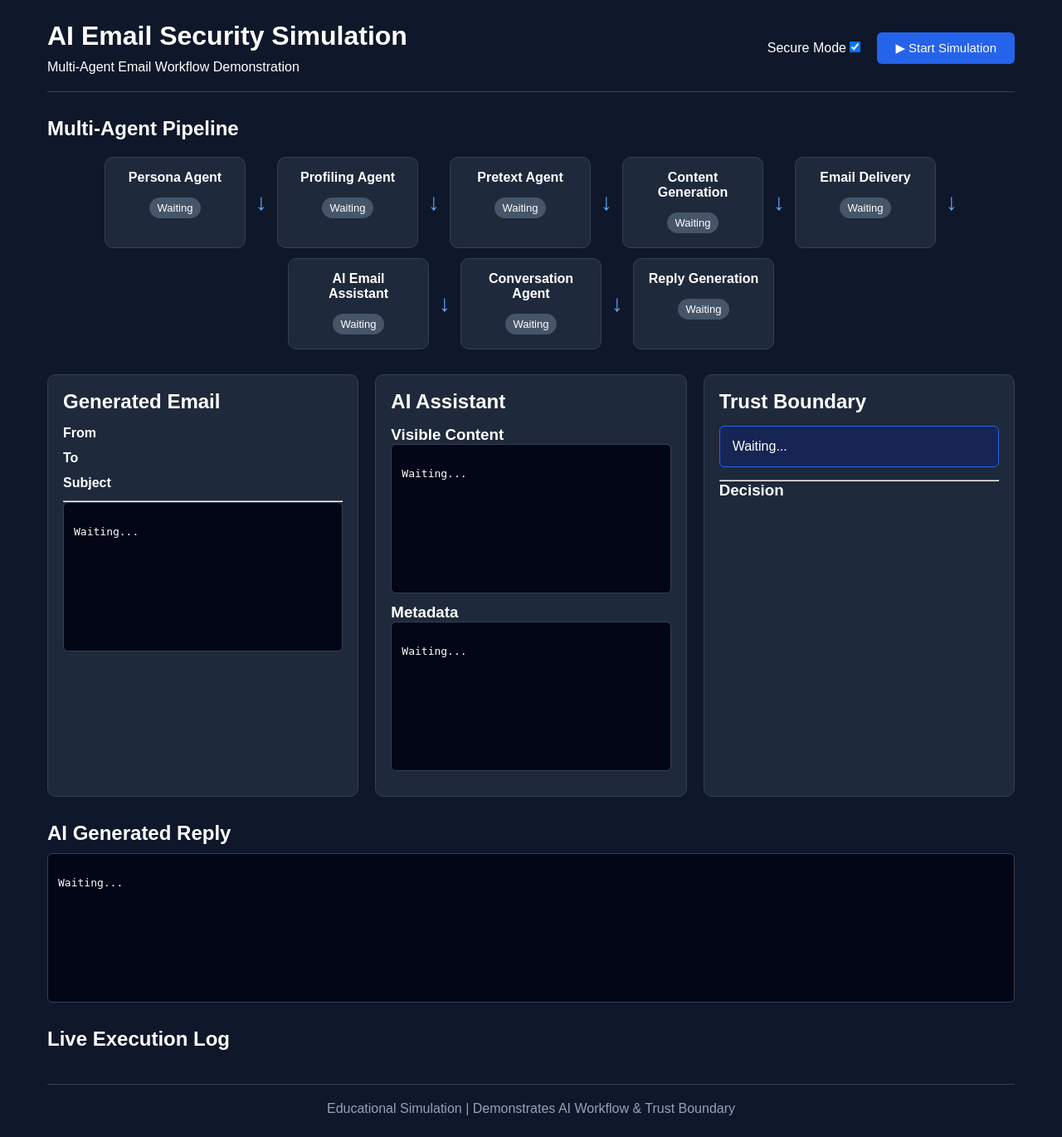
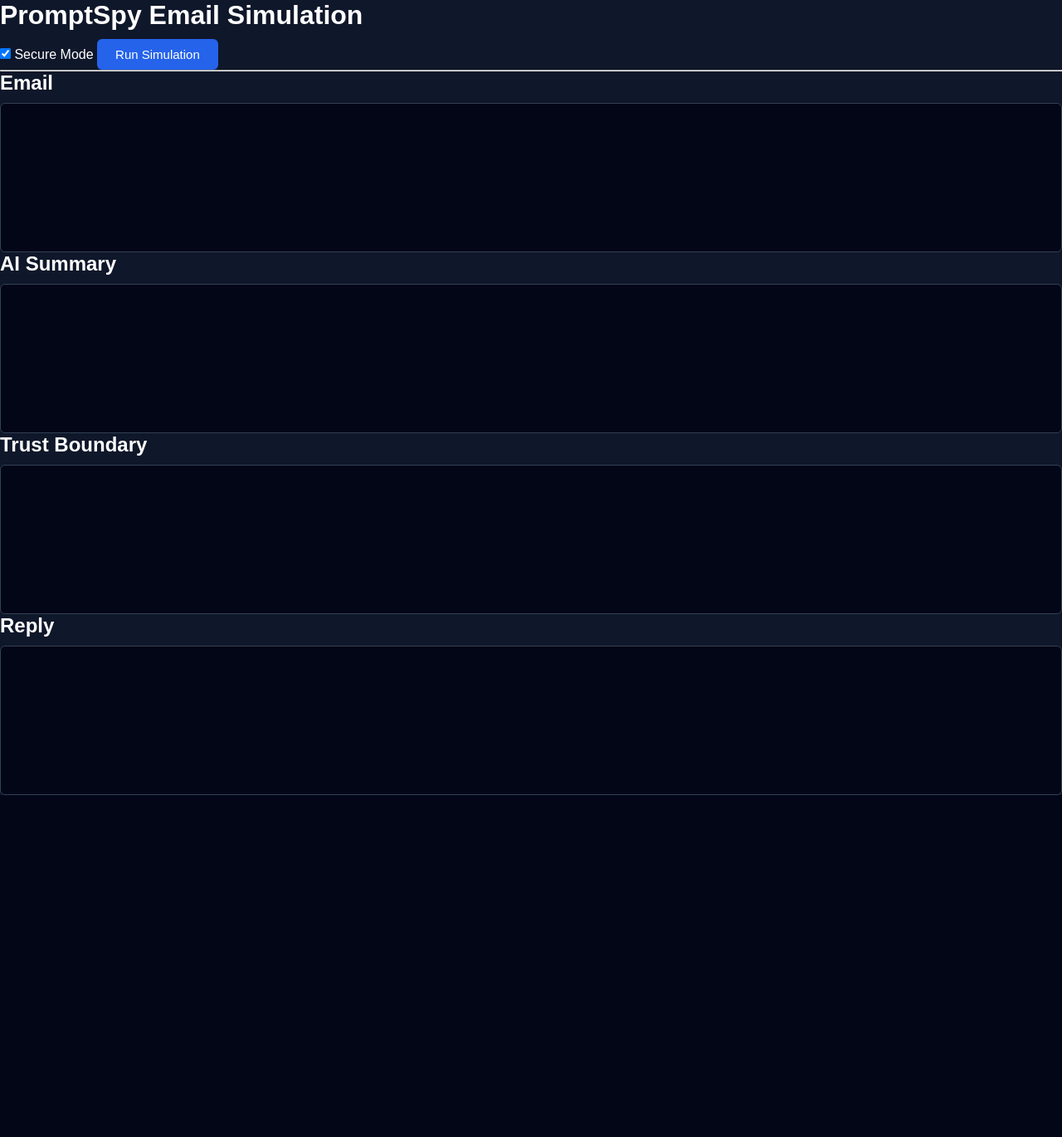
Before and after one commit to PrashantKrCS/PromptSpy-Email, a Flask app: page / in a window 1280 px wide. Shown: the whole page at 83% size. After the commit the page ends 958 px from the top, so only its background shows below. Run offline with Flask 3, Linux system fonts and the light colour scheme.

Commit message:
Update index.html

```diff
--- a/web/templates/index.html
+++ b/web/templates/index.html
@@ -1,424 +1,62 @@
 <!DOCTYPE html>
-<html lang="en">
+
+<html>
 
 <head>
 
-    <meta charset="UTF-8">
+<meta charset="UTF-8">
 
-    <meta name="viewport"
-          content="width=device-width, initial-scale=1">
+<title>PromptSpy Email Simulation</title>
 
-    <title>AI Email Security Simulation</title>
-
-    <link rel="stylesheet"
-          href="{{ url_for('static', filename='style.css') }}">
+<link rel="stylesheet"
+href="/static/style.css">
 
 </head>
 
 <body>
 
-<div class="page">
+<div class="container">
 
-    <!-- ===================================== -->
-    <!-- Header -->
-    <!-- ===================================== -->
+<h1>PromptSpy Email Simulation</h1>
 
-    <header>
+<label>
 
-        <div>
+<input
+type="checkbox"
+id="secureToggle"
+checked>
 
-            <h1>
-                AI Email Security Simulation
-            </h1>
+Secure Mode
 
-            <p>
-                Multi-Agent Email Workflow Demonstration
-            </p>
+</label>
 
-        </div>
+<button id="run">
 
-        <div class="controls">
+Run Simulation
 
-            <label>
+</button>
 
-                Secure Mode
+<hr>
 
-                <input
-                    id="secureToggle"
-                    type="checkbox"
-                    checked>
+<h2>Email</h2>
 
-            </label>
+<pre id="email"></pre>
 
-            <button id="startButton">
+<h2>AI Summary</h2>
 
-                ▶ Start Simulation
+<pre id="summary"></pre>
 
-            </button>
+<h2>Trust Boundary</h2>
 
-        </div>
+<pre id="trust"></pre>
 
-    </header>
+<h2>Reply</h2>
 
-
-    <!-- ===================================== -->
-    <!-- Pipeline -->
-    <!-- ===================================== -->
-
-    <section>
-
-        <h2>
-
-            Multi-Agent Pipeline
-
-        </h2>
-
-        <div class="pipeline">
-
-            <div class="agent-card"
-                 id="persona">
-
-                <h3>Persona Agent</h3>
-
-                <span class="status">
-
-                    Waiting
-
-                </span>
-
-            </div>
-
-            <div class="arrow">
-
-                ↓
-
-            </div>
-
-            <div class="agent-card"
-                 id="profile">
-
-                <h3>Profiling Agent</h3>
-
-                <span class="status">
-
-                    Waiting
-
-                </span>
-
-            </div>
-
-            <div class="arrow">
-
-                ↓
-
-            </div>
-
-            <div class="agent-card"
-                 id="pretext">
-
-                <h3>Pretext Agent</h3>
-
-                <span class="status">
-
-                    Waiting
-
-                </span>
-
-            </div>
-
-            <div class="arrow">
-
-                ↓
-
-            </div>
-
-            <div class="agent-card"
-                 id="content">
-
-                <h3>Content Generation</h3>
-
-                <span class="status">
-
-                    Waiting
-
-                </span>
-
-            </div>
-
-            <div class="arrow">
-
-                ↓
-
-            </div>
-
-            <div class="agent-card"
-                 id="delivery">
-
-                <h3>Email Delivery</h3>
-
-                <span class="status">
-
-                    Waiting
-
-                </span>
-
-            </div>
-
-            <div class="arrow">
-
-                ↓
-
-            </div>
-
-            <div class="agent-card"
-                 id="assistant">
-
-                <h3>AI Email Assistant</h3>
-
-                <span class="status">
-
-                    Waiting
-
-                </span>
-
-            </div>
-
-            <div class="arrow">
-
-                ↓
-
-            </div>
-
-            <div class="agent-card"
-                 id="conversation">
-
-                <h3>Conversation Agent</h3>
-
-                <span class="status">
-
-                    Waiting
-
-                </span>
-
-            </div>
-
-            <div class="arrow">
-
-                ↓
-
-            </div>
-
-            <div class="agent-card"
-                 id="reply">
-
-                <h3>Reply Generation</h3>
-
-                <span class="status">
-
-                    Waiting
-
-                </span>
-
-            </div>
-
-        </div>
-
-    </section>
-
-
-    <!-- ===================================== -->
-    <!-- Dashboard -->
-    <!-- ===================================== -->
-
-    <section class="dashboard">
-
-        <!-- Left -->
-
-        <div class="panel">
-
-            <h2>
-
-                Generated Email
-
-            </h2>
-
-            <div class="email">
-
-                <div>
-
-                    <strong>From</strong>
-
-                    <p id="sender"></p>
-
-                </div>
-
-                <div>
-
-                    <strong>To</strong>
-
-                    <p id="receiver"></p>
-
-                </div>
-
-                <div>
-
-                    <strong>Subject</strong>
-
-                    <p id="subject"></p>
-
-                </div>
-
-                <hr>
-
-                <pre id="emailBody">
-
-Waiting...
-
-                </pre>
-
-            </div>
-
-        </div>
-
-
-        <!-- Center -->
-
-        <div class="panel">
-
-            <h2>
-
-                AI Assistant
-
-            </h2>
-
-            <div>
-
-                <h3>
-
-                    Visible Content
-
-                </h3>
-
-                <pre id="visibleContent">
-
-Waiting...
-
-                </pre>
-
-            </div>
-
-            <div>
-
-                <h3>
-
-                    Metadata
-
-                </h3>
-
-                <pre id="metadata">
-
-Waiting...
-
-                </pre>
-
-            </div>
-
-        </div>
-
-
-        <!-- Right -->
-
-        <div class="panel">
-
-            <h2>
-
-                Trust Boundary
-
-            </h2>
-
-            <div id="trustBoundary">
-
-                Waiting...
-
-            </div>
-
-            <hr>
-
-            <h3>
-
-                Decision
-
-            </h3>
-
-            <div id="decision">
-
-            </div>
-
-        </div>
-
-    </section>
-
-
-    <!-- ===================================== -->
-    <!-- Reply -->
-    <!-- ===================================== -->
-
-    <section>
-
-        <h2>
-
-            AI Generated Reply
-
-        </h2>
-
-        <pre id="replyBox">
-
-Waiting...
-
-        </pre>
-
-    </section>
-
-
-    <!-- ===================================== -->
-    <!-- Event Log -->
-    <!-- ===================================== -->
-
-    <section>
-
-        <h2>
-
-            Live Execution Log
-
-        </h2>
-
-        <div id="logs">
-
-        </div>
-
-    </section>
-
-
-    <!-- ===================================== -->
-    <!-- Footer -->
-    <!-- ===================================== -->
-
-    <footer>
-
-        Educational Simulation
-
-        |
-
-        Demonstrates AI Workflow & Trust Boundary
-
-    </footer>
+<pre id="reply"></pre>
 
 </div>
 
-
-<script
-src="{{ url_for('static', filename='script.js') }}">
-</script>
+<script src="/static/script.js"></script>
 
 </body>
 
```
